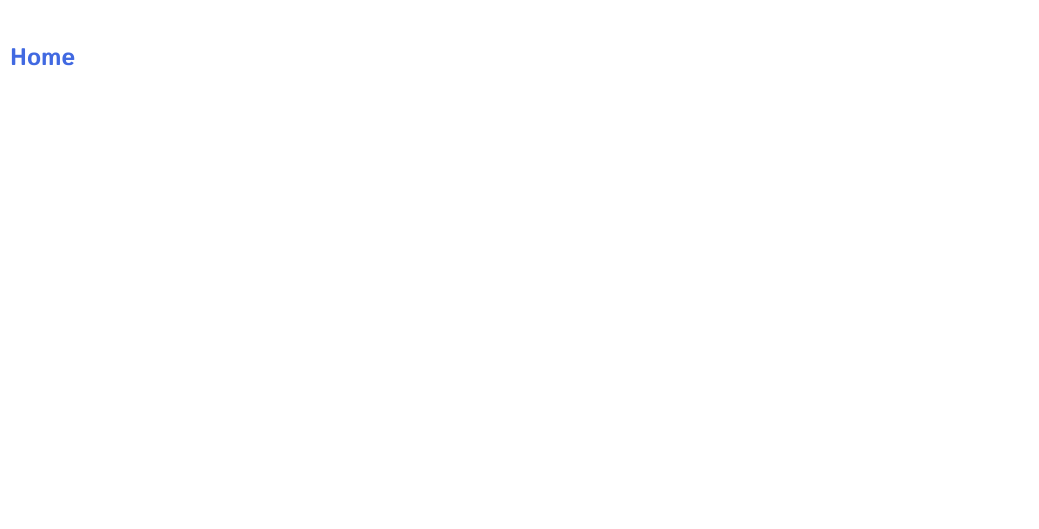
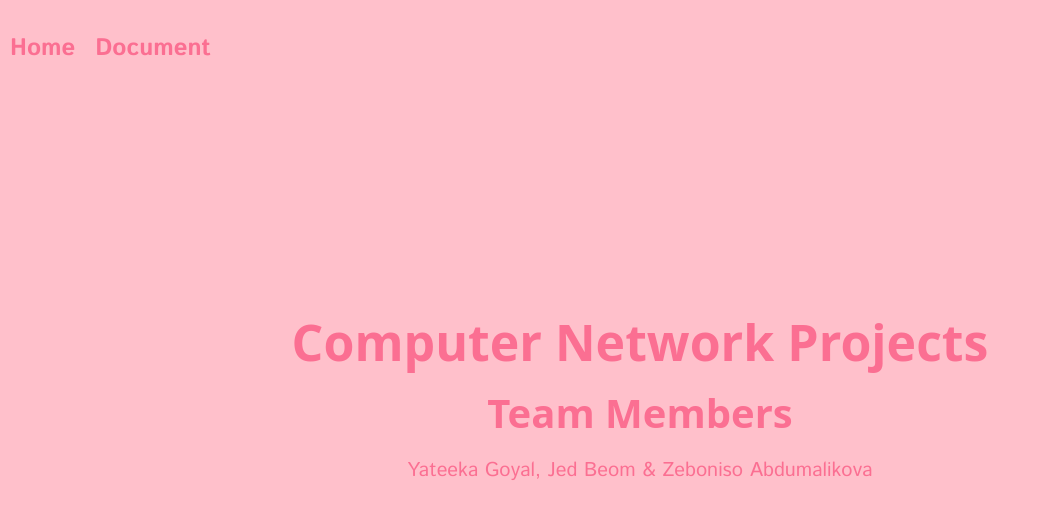
Before and after one commit to Yateeka/Computer-Networks-Projects, a plain HTML site: page home.html in a window 1280 px wide. Shown: the whole page, without its empty margins (0-1039 px from the left). Drawn offline with Linux system fonts and the light colour scheme; a web font is replaced by a local one.

Commit message:
updated html and css code with new colors and adjustment

```diff
--- a/home.css
+++ b/home.css
@@ -33,14 +33,14 @@
 
 nav ul li a {
     text-decoration: none;
-    color: royalblue;
+    color: #fb6f92;
     font-size: 1.2rem;
     font-weight: bold;
     transition: color 0.3s ease, transform 0.3s ease;
 }
 
 nav ul li a:hover {
-    color: rgb(64, 103, 220);
+    color: white;
     transform: scale(1.1);
 }
 
@@ -50,22 +50,26 @@
 
 h1 {
     font-size: 2.5rem;
-    color: white;
+    color: #fb6f92;
 }
 
 h2 {
     font-size: 2rem;
-    color: white;
+    color: #fb6f92;
 }
 
-ul {
+p {
     list-style-type: none;
     margin-top: 20px;
     padding: 0;
+    display: flex;
+    flex-direction: column;
+    justify-content: flex-start;
+    font-size: 1.5 rem;
+    margin: 10px 0;
+    color: #fb6f92;
 }
 
-ul li {
-    font-size: 1.5 rem;
-    margin: 10px 0;
-    color: white;
-}
+:root{
+    --pico-background-color: pink !important;
+ }
--- a/home.html
+++ b/home.html
@@ -13,18 +13,16 @@
     <nav>
         <ul>
             <li><a href="#home">Home</a></li>
+            <li><a href="#Doc">Document</a></li>
         </ul>
     </nav>
     <section id="home">
         <div>
             <h1>Computer Network Projects</h1>
             <h2>Team Members</h2>
-            <ul>
-                <li>Yateeka Goyal</li>
-                <li>Jed Beom</li>
-                <li>Zeboniso Abdumalikova</li>
-            </ul>
-
+            <p>
+                Yateeka Goyal, Jed Beom & Zeboniso Abdumalikova
+            </p>
         </div>
     </section>
 </main>
```
